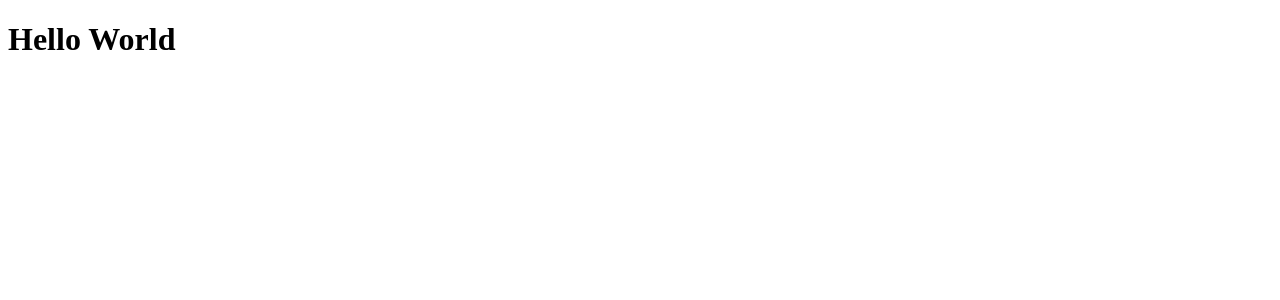
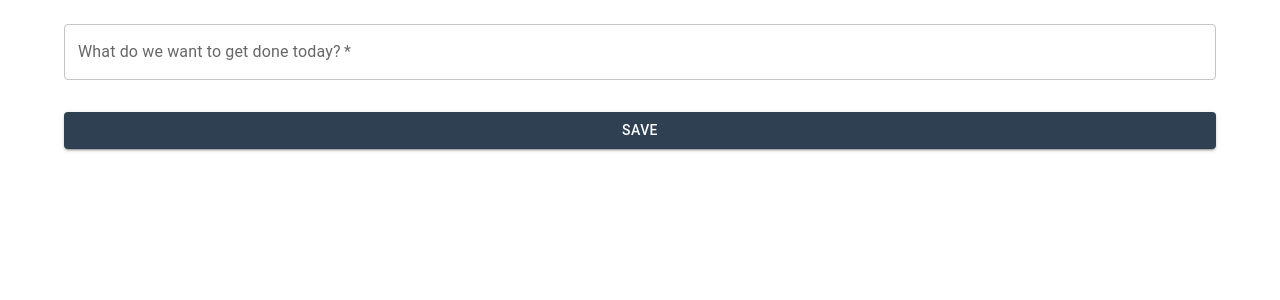
Before and after one commit to Bradley-Bird/shoppingList, a React app: page / in a window 1280 px wide. Shown: the top 300 px of the page. Built offline with nearby package versions, Linux system fonts and the light colour scheme.

Commit message:
basic form on main

```diff
--- a/package.json
+++ b/package.json
@@ -67,6 +67,9 @@
     "webpack-dev-server": "^4.9.0"
   },
   "dependencies": {
+    "@emotion/react": "^11.9.0",
+    "@emotion/styled": "^11.8.1",
+    "@mui/material": "^5.7.0",
     "react": "^17.0.2",
     "react-dom": "^17.0.2",
     "react-router-dom": "^5.3.1"
--- a/src/App.jsx
+++ b/src/App.jsx
@@ -1,3 +1,9 @@
+import Main from './views/Main';
+
 export default function App() {
-  return <h1>Hello World</h1>;
+  return (
+    <>
+      <Main />
+    </>
+  );
 }
--- /dev/null
+++ b/src/components/Form.jsx
@@ -0,0 +1,33 @@
+import React, { useState } from 'react';
+import { Container, Box, TextField, Button } from '@mui/material';
+const handleSubmit = (e) => {
+  e.preventDefault();
+};
+function Form() {
+  const [todo, setTodo] = useState('');
+  return (
+    <Container>
+      <Box component="form" onSubmit={handleSubmit} noValidate sx={{ mt: 1 }}>
+        <TextField
+          margin="normal"
+          required
+          fullWidth
+          id="add todo"
+          label="What do we want to get done today?"
+          value={todo}
+          onChange={(e) => setTodo(e.target.value)}
+        />
+        <Button
+          type="submit"
+          fullWidth
+          variant="contained"
+          sx={{ mt: 3, mb: 2 }}
+        >
+          Save
+        </Button>
+      </Box>
+    </Container>
+  );
+}
+
+export default Form;
--- a/src/index.jsx
+++ b/src/index.jsx
@@ -1,10 +1,26 @@
 import React from 'react';
 import { render } from 'react-dom';
 import App from './App';
+import { ThemeProvider, createTheme } from '@mui/material/';
+
+export const theme = createTheme({
+  palette: {
+    primary: {
+      main: '#2E4052',
+      light: '#E7ECF2',
+    },
+    secondary: {
+      main: '#FFC857',
+    },
+    background: { default: '#FFFFFF' },
+  },
+});
 
 render(
   <React.StrictMode>
-    <App />
+    <ThemeProvider theme={theme}>
+      <App />
+    </ThemeProvider>
   </React.StrictMode>,
   document.getElementById('root')
 );
--- /dev/null
+++ b/src/views/Main.jsx
@@ -0,0 +1,12 @@
+import React from 'react';
+import Form from '../components/Form';
+
+function Main() {
+  return (
+    <div>
+      <Form />
+    </div>
+  );
+}
+
+export default Main;
```
Also changed, not shown: 1 other file (tests, documents, lock files or other folders).
